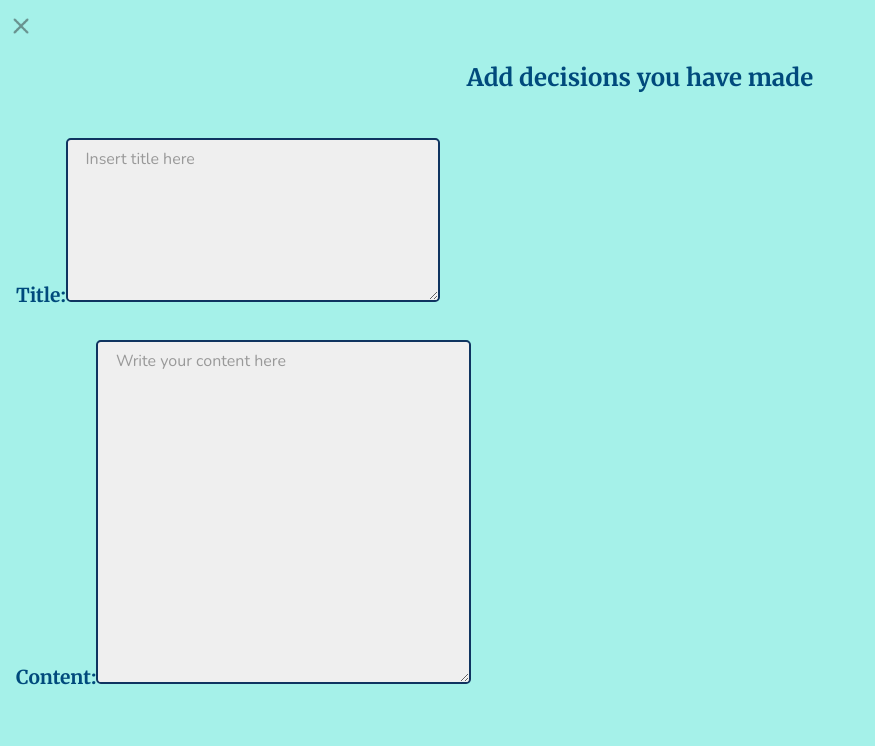
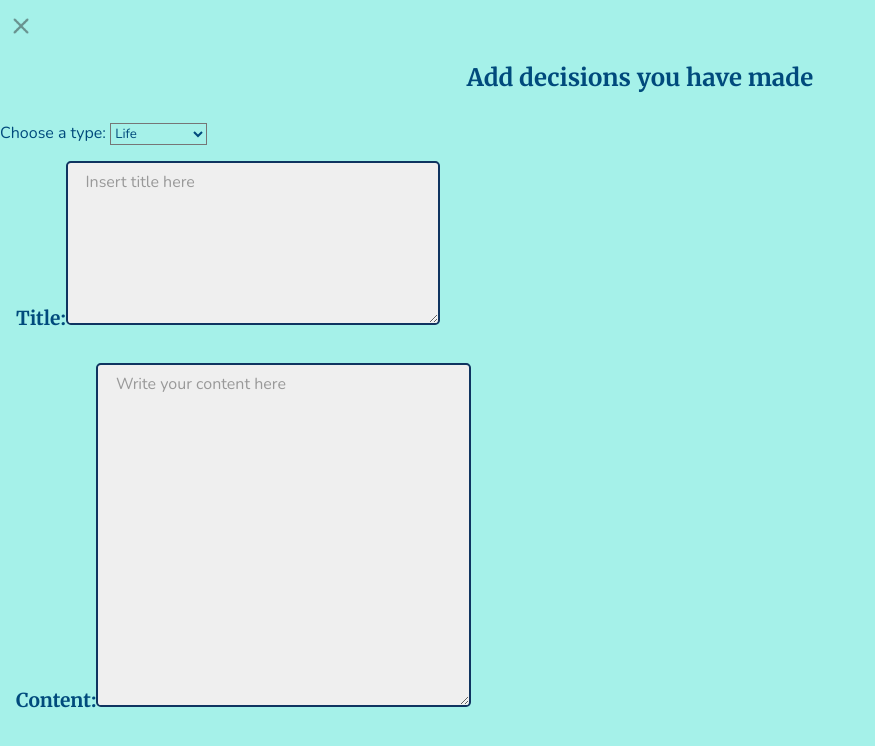
Before and after one commit to chriskokc/react-decision-making, a React (Create React App) app: page /react-decision-making/addDecisions in a window 1280 px wide. Shown: the top 746 px of the page, without its empty margins (0-875 px from the left). Built offline with nearby package versions, Linux system fonts and the light colour scheme.

Commit message:
added a DropdownMenu component.

```diff
--- /dev/null
+++ b/src/components/DropdownMenu/DropdownMenu.jsx
@@ -0,0 +1,16 @@
+import "./DropdownMenu.scss";
+
+const DropdownMenu = () => {
+  return (
+    <form className="dropDownMenu">
+      <label htmlFor="type">Choose a type: </label>
+      <select name="type" id="type" className="dropDownMenu__options">
+        <option value="life">Life</option>
+        <option value="work">Work</option>
+        <option value="relationship">Relationship</option>
+      </select>
+    </form>
+  );
+};
+
+export default DropdownMenu;
--- a/src/pages/AddDecisions/AddDecisions.jsx
+++ b/src/pages/AddDecisions/AddDecisions.jsx
@@ -1,5 +1,6 @@
 import blackCross from "../../assets/images/black-cross.png";
 import Form from "../../components/Form/Form";
+import DropdownMenu from "../../components/DropdownMenu/DropdownMenu";
 import "./AddDecisions.scss";
 import { Link } from "react-router-dom";
 
@@ -14,6 +15,7 @@ const AddDecision = () => {
         />
       </Link>
       <h1 className="addDecision__heading">Add decisions you have made</h1>
+      <DropdownMenu />
       <Form title="Title" isTitleForm={true} />
       <Form title="Content" isTitleForm={false} />
     </div>
--- a/src/pages/Journey/Journey.jsx
+++ b/src/pages/Journey/Journey.jsx
@@ -1,5 +1,19 @@
 const Journey = () => {
-  return <h1>Journey</h1>;
+  // GET
+  const getUserData = async () => {
+    const url = "http://localhost:8080/decisions";
+    const response = await fetch(url);
+    const data = await response.json();
+    console.log(data);
+    return data;
+  };
+
+  return (
+    <div>
+      <h1>Journey</h1>
+      <button onClick={() => getUserData()}>Click</button>
+    </div>
+  );
 };
 
 export default Journey;
```
Also changed, not shown: src/components/DropdownMenu/DropdownMenu.scss (added).
